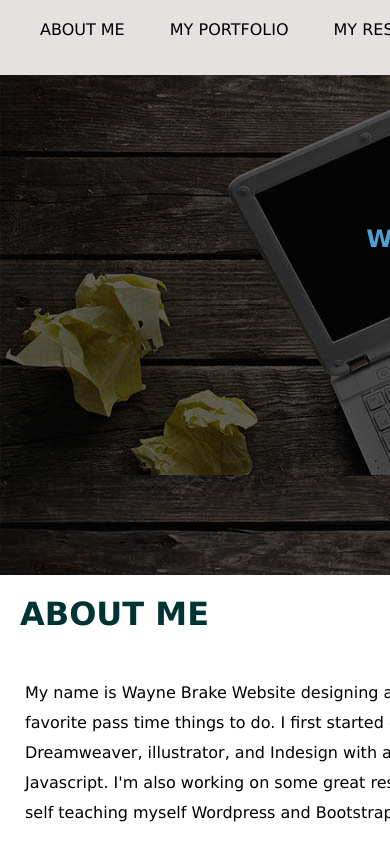
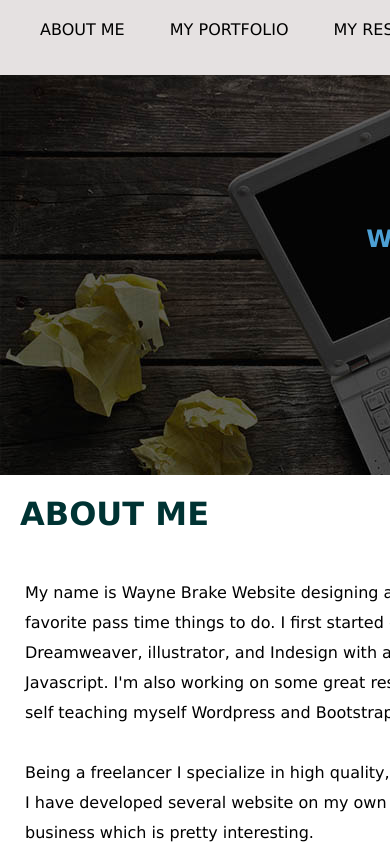
Before and after one commit to wbrake/wbrake.github.io, a plain HTML site: page unit_8/index.html in a window 390 px wide. Shown: the top 851 px of the page. Drawn offline with Linux system fonts and the light colour scheme.

Commit message:
Unit_8_responsive

```diff
--- a/unit_8/css/style.css
+++ b/unit_8/css/style.css
@@ -19,7 +19,7 @@ p{
 }
 section{
     width: 1200px;
-    height: auto;
+    height: 475px;
     background-image: url(../images/head.jpg);
 }
 header{
```
